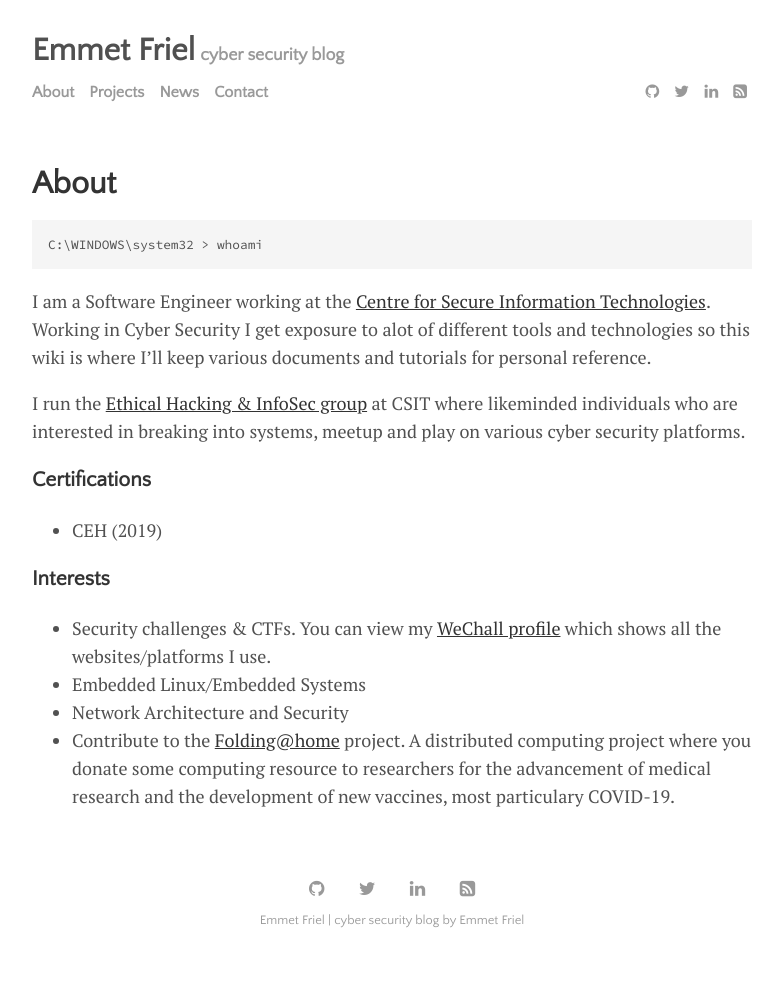
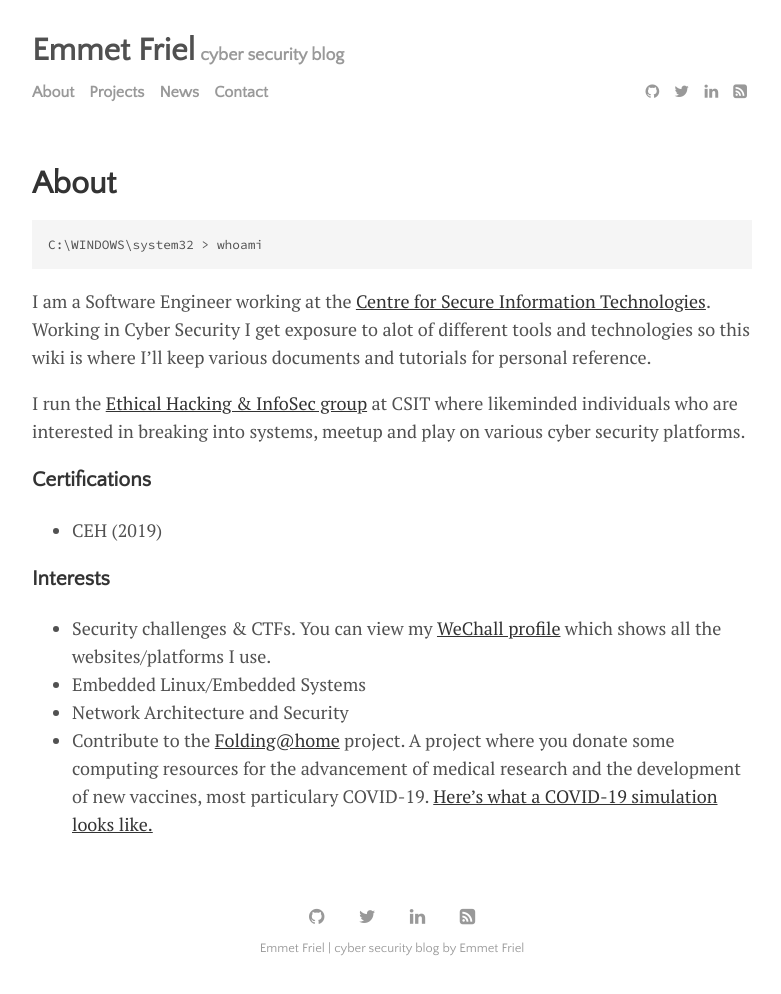
Before and after one commit to efriel94/ef_blog, a Jekyll site: the page built from menu/about.md, in a window 1280 px wide. Shown: the whole page, without its empty margins (248-1029 px from the left). Built offline with Jekyll 4.4.1, drawn with Linux system fonts in a browser that asks for light colours; before the commit the page ends 966 px from its top, so only the background shows below that.

Commit message:
Removed original lagrange images. Added f@h image and edited about.md

```diff
--- a/menu/about.md
+++ b/menu/about.md
@@ -18,4 +18,4 @@ I run the [Ethical Hacking & InfoSec group](https://blogs.qub.ac.uk/team47/about
 - Security challenges & CTFs. You can view my [WeChall profile](https://www.wechall.net/profile/un5h4d0w) which shows all the websites/platforms I use.
 - Embedded Linux/Embedded Systems
 - Network Architecture and Security
-- Contribute to the <a href="https://stats.foldingathome.org/donor/73291172" target="_blank">Folding@home</a> project. A distributed computing project where you donate some computing resource to researchers for the advancement of medical research and the development of new vaccines, most particulary COVID-19.
+- Contribute to the <a href="https://stats.foldingathome.org/donor/73291172" target="_blank">Folding@home</a> project. A project where you donate some computing resources for the advancement of medical research and the development of new vaccines, most particulary COVID-19. <a href="{{ site.github.url}}/assets/foldingathome.png" >Here's what a COVID-19 simulation looks like.</a>
```
Also changed, not shown: assets/img/cards.jpg (deleted), assets/img/cutting.jpg (deleted), assets/img/foldingathome.png (added), assets/img/forest.jpg (deleted), assets/img/mountains.jpg (deleted), assets/img/spools.jpg (deleted).
